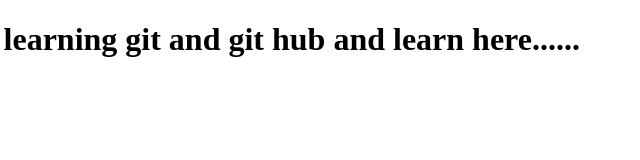
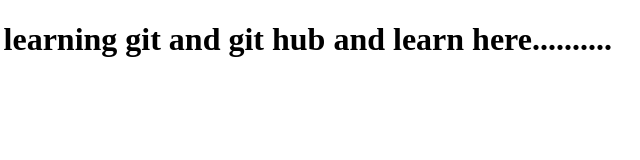
Before and after one commit to Konkipudi-Ramesh/quiz-web, a plain HTML site: page index.html in a window 1280 px wide. Shown: the full height of the page, 168-808 px from the left. Drawn offline with Linux system fonts and the light colour scheme.

Commit message:
Update index.html

```diff
--- a/index.html
+++ b/index.html
@@ -6,6 +6,6 @@
     <title>Document</title>
 </head>
 <body>
-    <h1>just started learning git and git hub and learn here......</h1>
+    <h1>just started learning git and git hub and learn here..........</h1>
 </body>
 </html>
```
